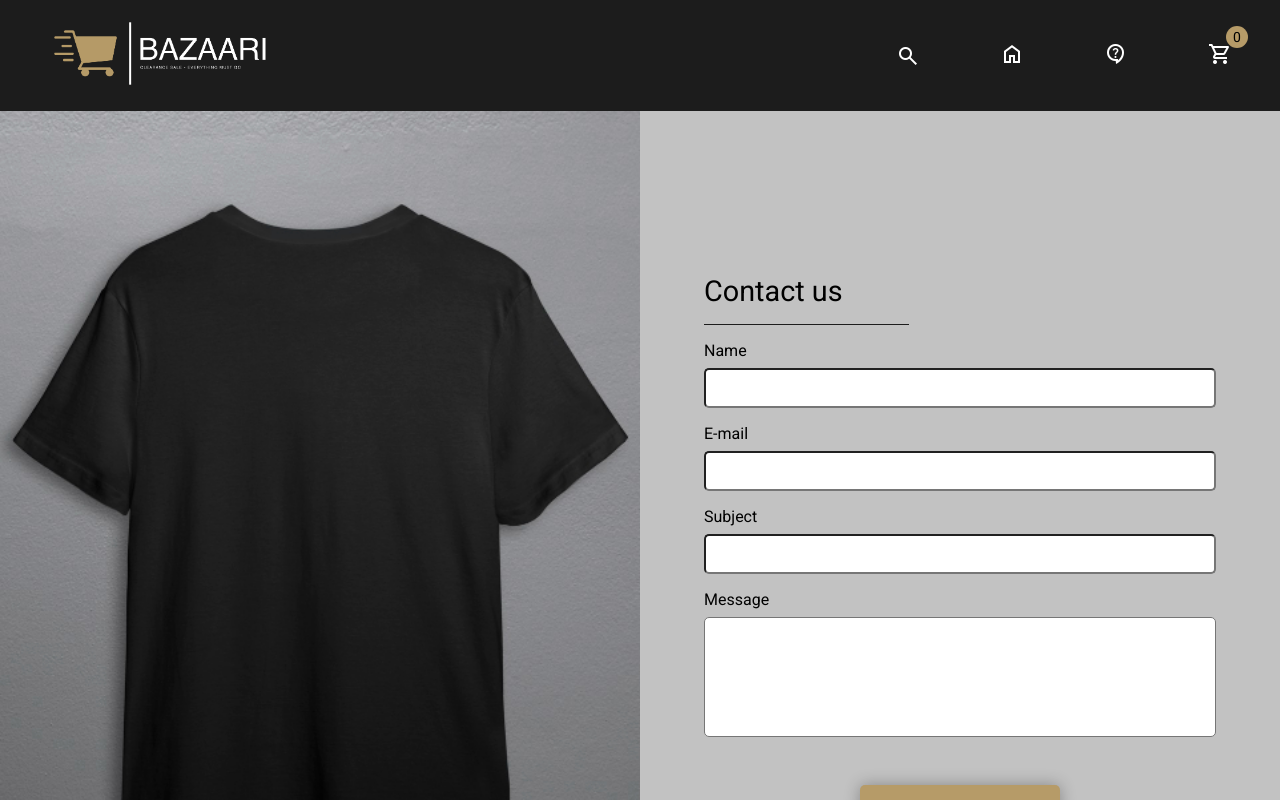
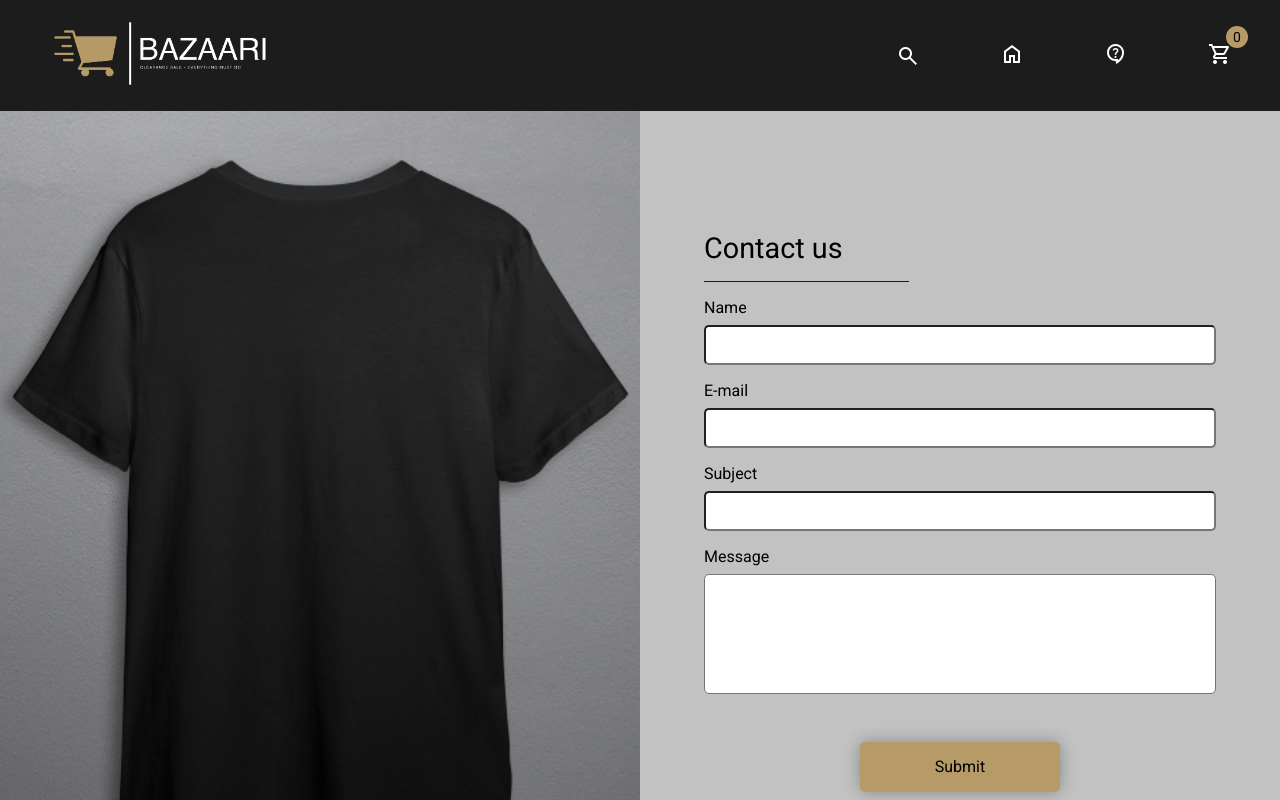
Before and after one commit to pretzL/JS-Frameworks-CA, a React (Create React App) app: page /contact in a window 1280 px wide. Shown: the top 800 px of the page. Built offline with nearby package versions, Linux system fonts and the light colour scheme.

Commit message:
Add redirects, clip large image height

```diff
--- a/src/pages/Cart/Cart.module.css
+++ b/src/pages/Cart/Cart.module.css
@@ -7,6 +7,7 @@
 .productImageLarge {
     width: 100%;
     height: 100%;
+    max-height: 800px;
     object-fit: cover;
 }
 
--- a/src/pages/Checkout/Checkout.module.css
+++ b/src/pages/Checkout/Checkout.module.css
@@ -7,6 +7,7 @@
 .productImageLarge {
     width: 100%;
     height: 100%;
+    max-height: 800px;
     object-fit: cover;
 }
 
--- a/src/pages/Contact/Contact.module.css
+++ b/src/pages/Contact/Contact.module.css
@@ -7,6 +7,7 @@
 .productImageLarge {
     width: 100%;
     height: 100%;
+    max-height: 800px;
     object-fit: cover;
 }
 
--- a/src/pages/Product/Product.module.css
+++ b/src/pages/Product/Product.module.css
@@ -7,6 +7,7 @@
 .productImageLarge {
     width: 100%;
     height: 100%;
+    max-height: 800px;
     object-fit: cover;
 }
 
```
Also changed, not shown: 1 other file (tests, documents, lock files or other folders).
